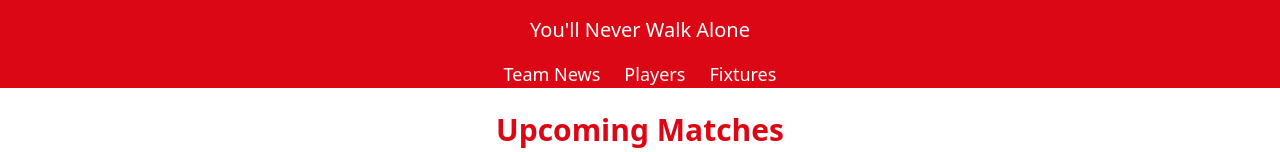
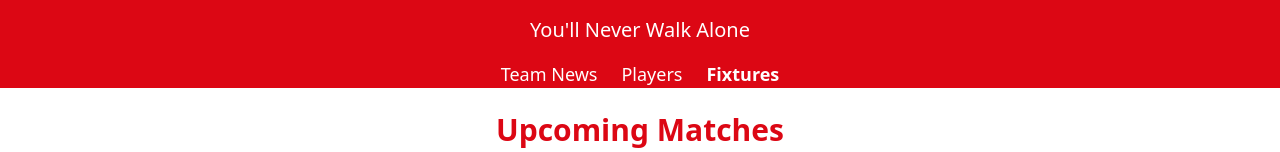
Before and after one commit to BrendahKiragu/liverpoolnews, a Next.js app: page /fixtures in a window 1280 px wide. Shown: the part 177-329 px from the top of the page. Built offline with nearby package versions, Linux system fonts and the light colour scheme; no server answers.

Commit message:
add usePathname hook

```diff
--- a/src/component/header.js
+++ b/src/component/header.js
@@ -1,11 +1,15 @@
+"use client";
 import React from "react";
 import Image from "next/image";
 import Link from "next/link";
+import { usePathname } from "next/navigation";
 
 const Header = () => {
+  const pathname = usePathname();
+
   return (
     <>
-      <div className="bg-[#DC0714] text-white font-cinzel">
+      <div className="bg-[#DC0714] text-white">
         <header className="flex flex-col items-center font-oswald justify-center py-8">
           <Image
             src="/headerlogo.png"
@@ -15,22 +19,43 @@ const Header = () => {
             height={100}
           />
           <h1 className="text-9xl font-semibold ">Welcome to Liverpoolnews</h1>
-          <p className="text-xl mt-4 font-roboto">You'll Never Walk Alone</p>
+          <p className="text-xl mt-4">You'll Never Walk Alone</p>
 
-          <nav className="mt-4 font-lobster ">
+          <nav className="mt-4">
             <ul className="flex gap-6 text-lg">
               <li>
-                <Link href="/" className="hover:underline text-white">
+                <Link
+                  className={`${
+                    pathname === "/"
+                      ? "underline font-bold decoration-white"
+                      : ""
+                  }`}
+                  href="/"
+                >
                   Team News
                 </Link>
               </li>
               <li>
-                <Link href="/players" className="hover:underline text-white">
+                <Link
+                  className={`${
+                    pathname === "/players"
+                      ? "underline font-bold decoration-white"
+                      : ""
+                  }`}
+                  href="/players"
+                >
                   Players
                 </Link>
               </li>
               <li>
-                <Link href="/fixtures" className="hover:underline text-white">
+                <Link
+                  className={`${
+                    pathname === "/fixtures"
+                      ? "underline font-bold decoration-white"
+                      : ""
+                  }`}
+                  href="/fixtures"
+                >
                   Fixtures
                 </Link>
               </li>
```
